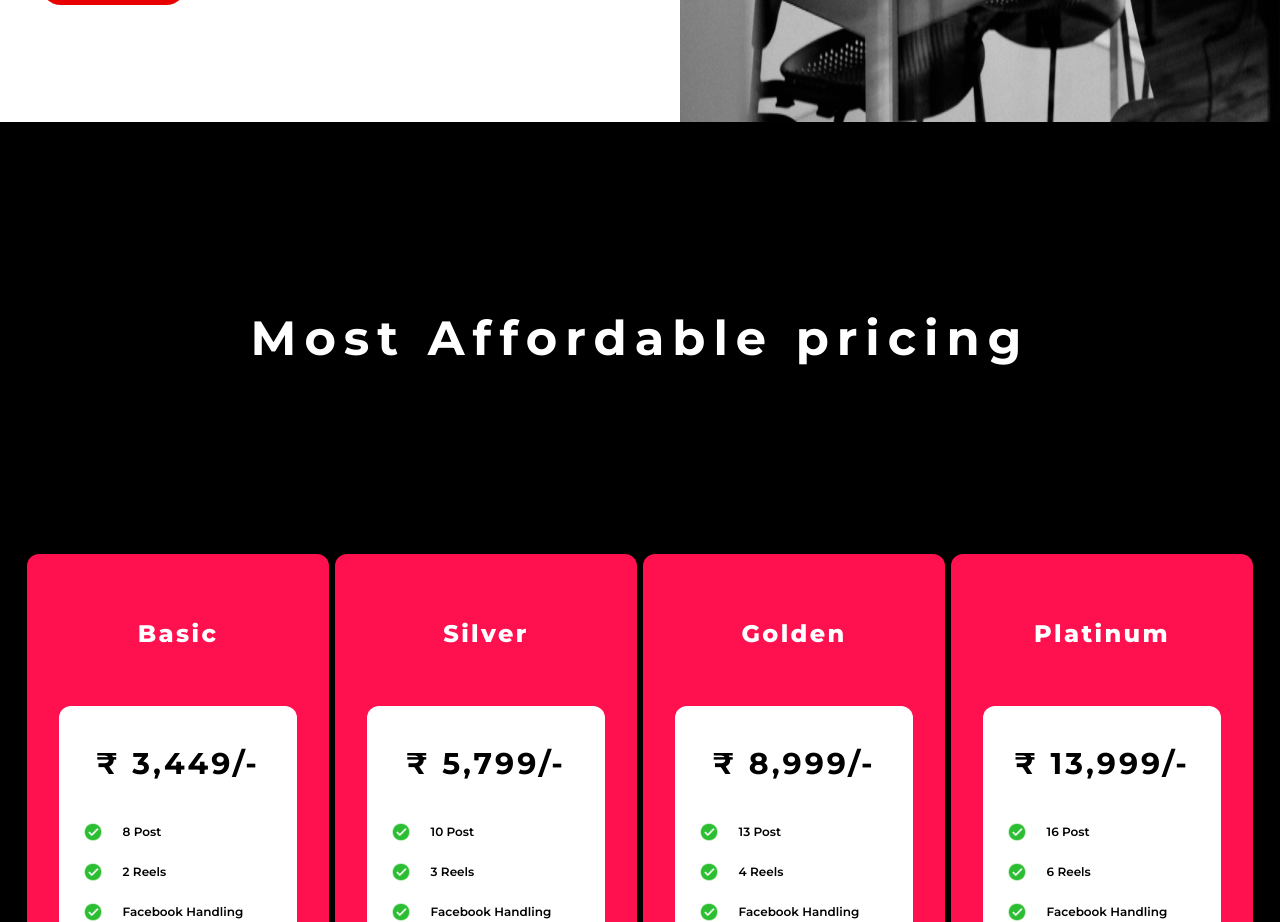
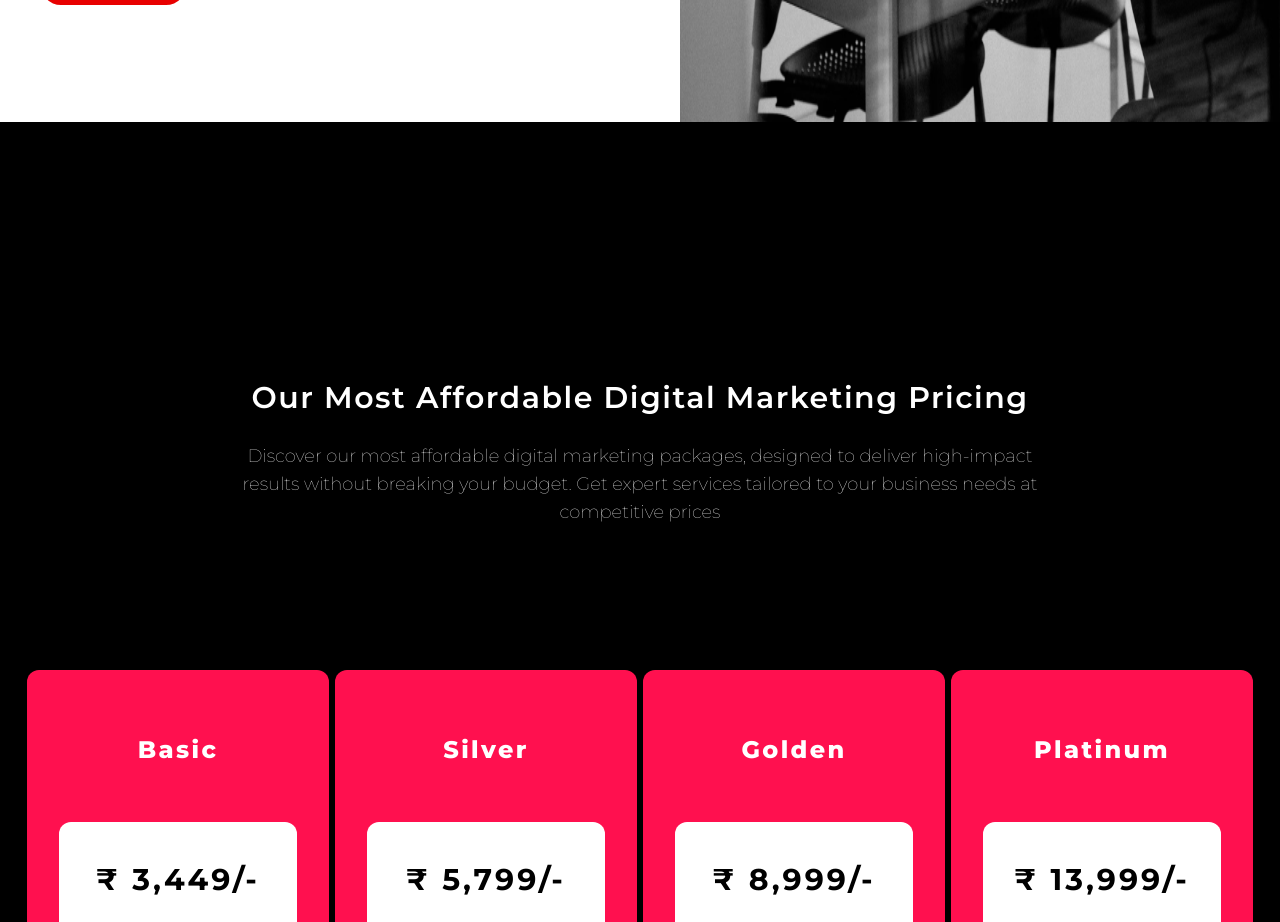
Before and after one commit to lovesinghkalbhor/Growthify, a Next.js app: page /digital-marketing in a window 1280 px wide. Shown: the part 1420-2342 px from the top of the page. Built offline with nearby package versions, Linux system fonts and the light colour scheme.

Commit message:
added pricing and heroxhost page

```diff
--- a/src/app/digital-marketing/page.jsx
+++ b/src/app/digital-marketing/page.jsx
@@ -151,8 +151,14 @@ export default function Home() {
       </section>
 
       <section className="xl:container mx-auto lg:px-10 md:px-10 sm:px-10 ">
-        <div className="section__heading-bold">
-          <h1>Most Affordable pricing </h1>
+        <div className="section__heading-2">
+          <h1>Our Most Affordable Digital Marketing Pricing</h1>
+          <p>
+            Discover our most affordable digital marketing packages, designed to
+            deliver high-impact results without breaking your budget. Get expert
+            services tailored to your business needs at competitive prices
+          </p>
+          {/* <hr /> */}
         </div>
 
         <div className="grid justify-center lg:grid-cols-4 md:grid-cols-2 grid-cols-1 lg:gap-8 md:gap-8 gap-y-16 place-items-center">
```
